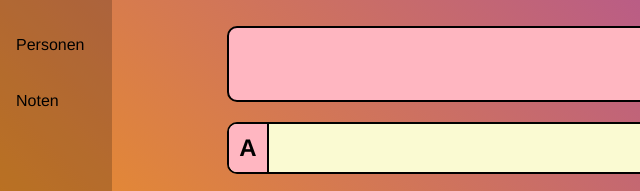
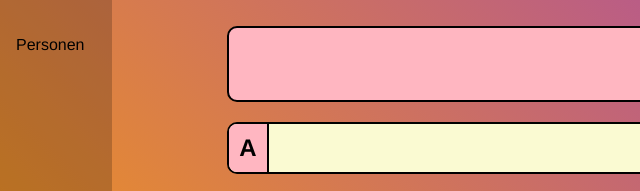
Before and after one commit to JacobFla/Lernprogramm, a plain HTML site: page game.html in a window 1280 px wide. Shown: the part 211-402 px from the top of the page, 0-640 px from the left. Drawn offline with nearby package versions, Linux system fonts and the light colour scheme.

Commit message:
remove category "noten"

```diff
--- a/game.html
+++ b/game.html
@@ -32,9 +32,6 @@
                 </li>
                 <li class="navbar-item">
                     <a class="navbar-link" href="game.html?mode=personen">Personen</a>
-                </li>
-                <li class="navbar-item">
-                    <a class="navbar-link" href="game.html?mode=noten">Noten</a>
                 </li>
             </ul>
         </nav>
--- a/script.js
+++ b/script.js
@@ -19,7 +19,7 @@ const password = "supersecretpassword";
 
 const quizLength = 8;
 const idRanges = [[203, 210]];
-const modes = ["mathe", "it", "allgemein", "noten", "personen"];
+const modes = ["mathe", "it", "allgemein", "personen"];
 
 var currentID = 2;
 var currentProgress = 0;
```
